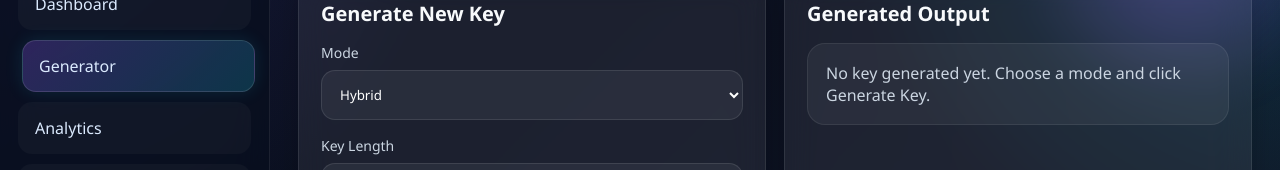
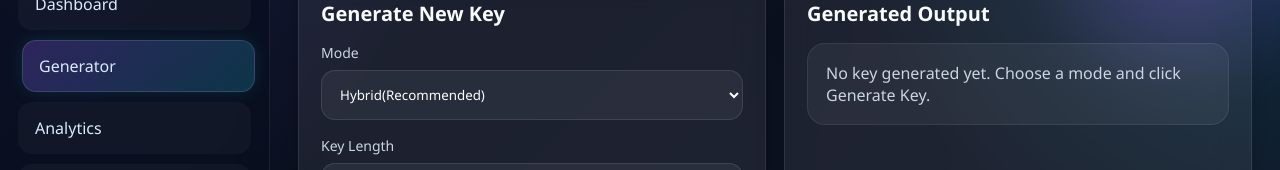
Before and after one commit to Udvik/HYQRAAS, a React app in the folder frontend/: page /generator in a window 1280 px wide. Shown: the part 160-330 px from the top of the page. Built offline with nearby package versions, Linux system fonts and the light colour scheme; no server answers; the HTML template or start-up script is replaced by a standard one.

Commit message:
Changed the dropdown values

```diff
--- a/frontend/src/components/GeneratorForm.jsx
+++ b/frontend/src/components/GeneratorForm.jsx
@@ -20,9 +20,8 @@ export default function GeneratorForm({ onGenerate, loading }) {
         <label>
           Mode:
           <select value={mode} onChange={(e) => setMode(e.target.value)} style={styles.input}>
-            <option value="classical">Classical</option>
-            <option value="quantum">Quantum</option>
-            <option value="hybrid">Hybrid</option>
+            <option value="Quantum">Quantum</option>
+            <option value="Hybrid">Hybrid</option>
           </select>
         </label>
 
--- a/frontend/src/pages/GeneratorPage.jsx
+++ b/frontend/src/pages/GeneratorPage.jsx
@@ -5,7 +5,7 @@ import { useDashboard } from "../context/dashboard-context";
 
 export default function GeneratorPage() {
   const [mode, setMode] = useState("hybrid");
-  const [length, setLength] = useState(32);
+  const [length, setLength] = useState(128);
   const [loading, setLoading] = useState(false);
   const [result, setResult] = useState(null);
   const [error, setError] = useState("");
@@ -60,11 +60,9 @@ export default function GeneratorPage() {
               onChange={(e) => setMode(e.target.value)}
             >
               <option value="hybrid" style={{ background: "#ffffff", color: "#000000" }}>
-                Hybrid
+                Hybrid(Recommended)
               </option>
-              <option value="classical" style={{ background: "#ffffff", color: "#000000" }}>
-                Classical
-              </option>
+
               <option value="quantum" style={{ background: "#ffffff", color: "#000000" }}>
                 Quantum
               </option>
```
